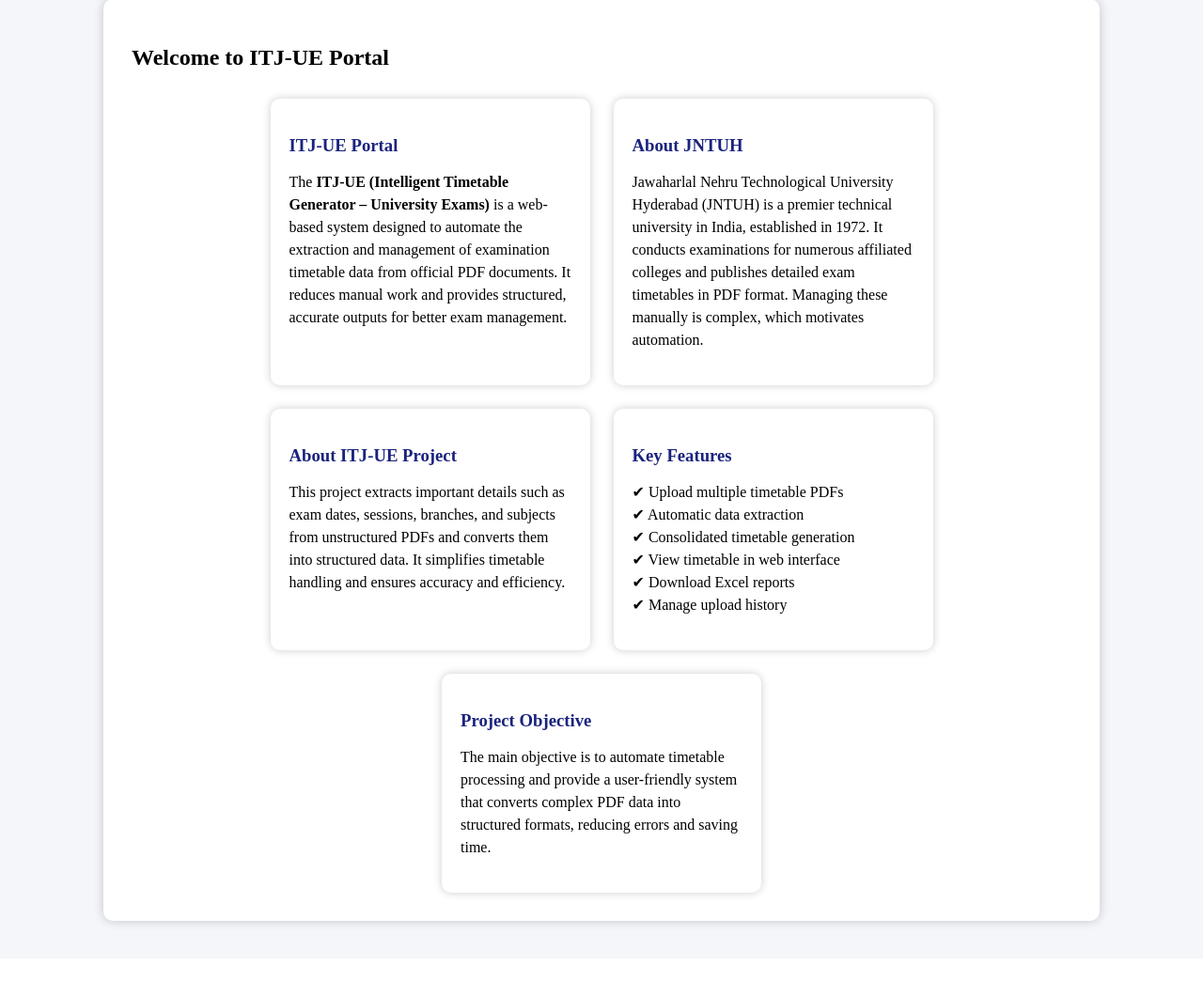
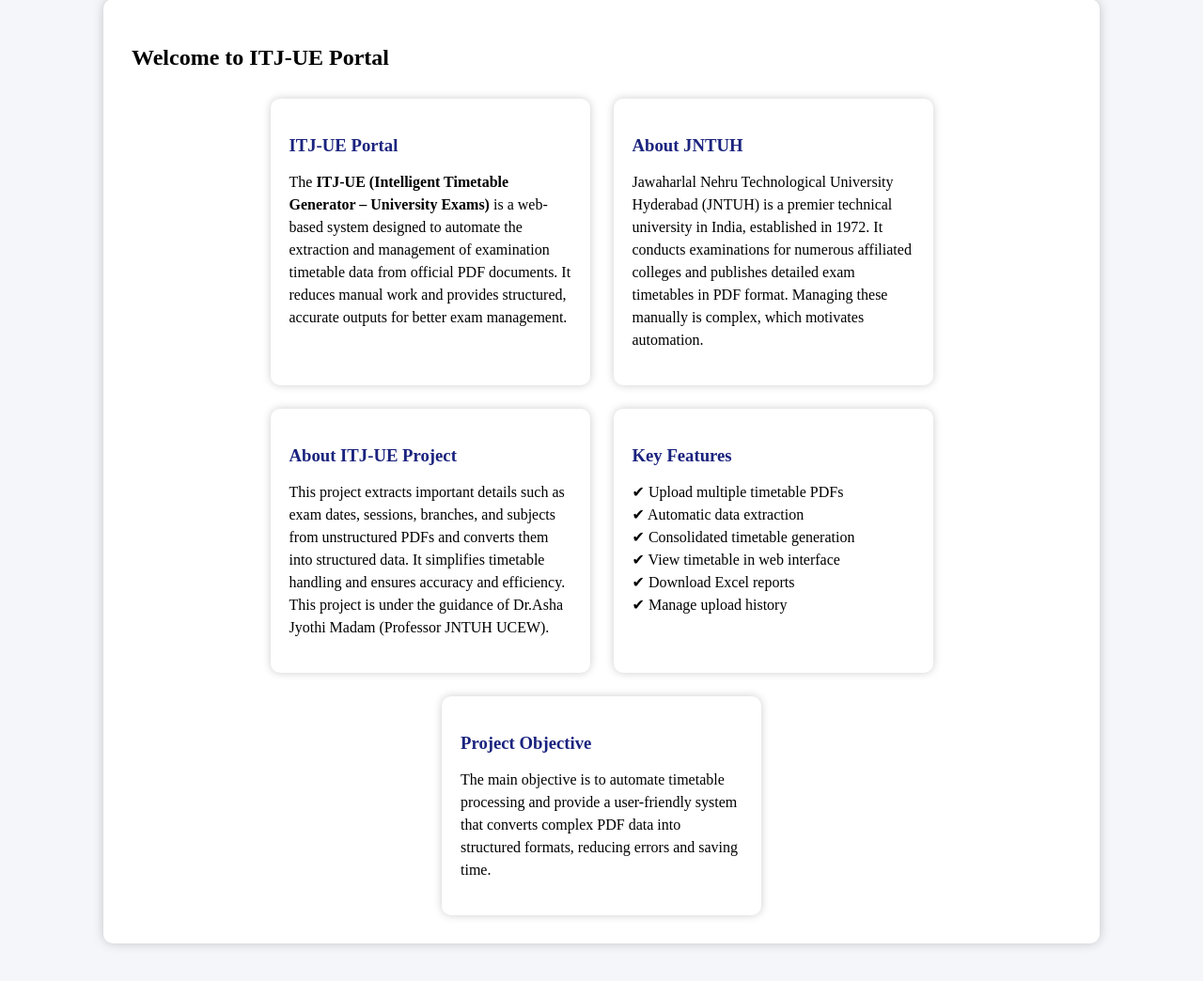
Before and after one commit to ramlaldaravath2007-alt/ITJ-UE, a Flask app: page / in a window 1280 px wide. Shown: the part 212-1256 px from the top of the page at 94% size. Before the commit the page ends 1202 px from the top, so only its background shows below. Run offline with Flask 3, Linux system fonts and the light colour scheme.

Commit message:
Update index.html

```diff
--- a/templates/index.html
+++ b/templates/index.html
@@ -37,7 +37,7 @@ exam timetables in PDF format. Managing these manually is complex, which motivat
 <p>
 This project extracts important details such as exam dates, sessions, branches, and subjects from
 unstructured PDFs and converts them into structured data. It simplifies timetable handling and ensures
-accuracy and efficiency.
+accuracy and efficiency. This project is under the guidance of Dr.Asha Jyothi Madam (Professor JNTUH UCEW).
 </p>
 </div>
 
```
